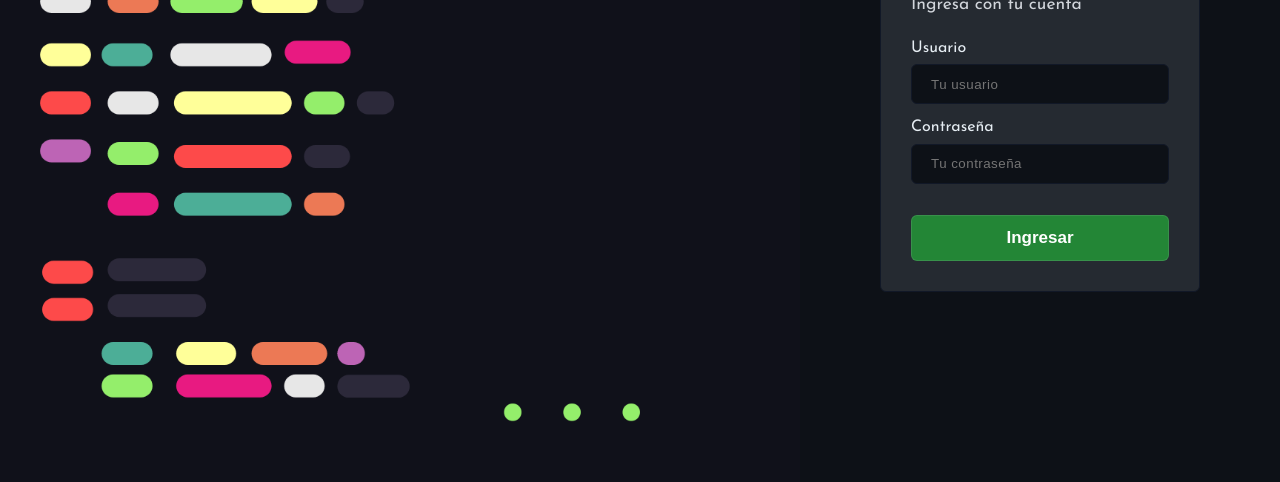
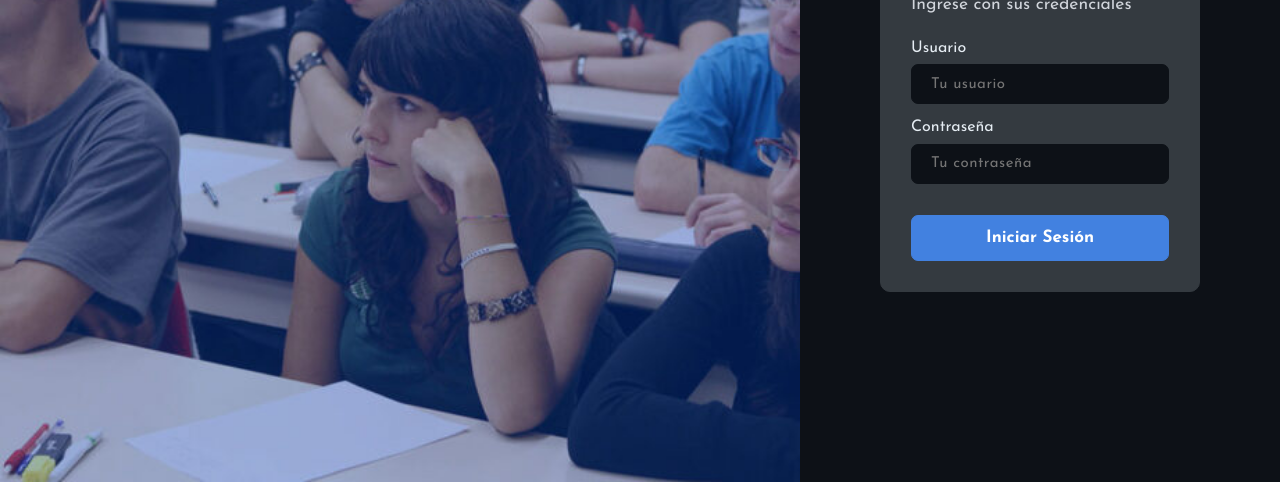
Before and after one commit to Sukeedori/MANAGEMENT_SYSTEM-, a plain HTML site: page index.html in a window 1280 px wide. Shown: the part 318-800 px from the top of the page. Drawn offline with Linux system fonts and the light colour scheme.

Commit message:
Correction of the Management System

```diff
--- a/index.html
+++ b/index.html
@@ -16,7 +16,7 @@
             <form class="login">
                 <div class="login-welcome">
                     <h1>¡Bienvenido!</h1>
-                    <h2>Ingresa con tu cuenta</h2>
+                    <h2>Ingrese con sus credenciales</h2>
                 </div>
                 <div class="text-field">
                     <label for="user">Usuario</label>
@@ -28,7 +28,7 @@
                     <input id="password" type="password" name="password" placeholder="Tu contraseña" required>
                     <div class="error-message">Contraseña incorrecta</div>
                 </div>
-                <button class="login-button" type="submit">Ingresar</button>
+                <button class="login-button" type="submit">Iniciar Sesión</button>
             </form>
         </main>
     </div>
--- a/style_login.css
+++ b/style_login.css
@@ -4,6 +4,7 @@
     margin: 0;
     padding: 0;
     box-sizing: border-box;
+    font-family: "Josefin Sans", sans-serif;
 }
 
 html {
@@ -13,7 +14,6 @@ html {
 body {
     background: #0d1117;
     height: 100%;
-    font-family: "Josefin Sans", sans-serif;
 }
 
 .container {
@@ -26,7 +26,7 @@ body {
 
 /*img-aside*/
 .img-login {
-    background: url('images/login/programing_style.png') repeat left center;
+    background: url('images/login/edu.jpg') repeat center center;
     background-size: cover;
     max-height: 90rem;
 }
@@ -41,7 +41,7 @@ body {
 }
 
 .login{
-    background-color: #30363db3;
+    background-color: #343a40;
     display: flex;
     position: relative;
     flex-direction: column;
@@ -51,8 +51,8 @@ body {
     padding: 30px;
     text-align: left;
     margin: 16px 0px 0px;
-    border:1px solid #111827;
-    border-radius: 6px;
+    border:1px solid #343a40;
+    border-radius: 10px;
     overflow: hidden;
     gap: 15px;
 }
@@ -87,15 +87,16 @@ body {
     max-width: 100%;
     width: 100%;
     min-height: 40px;
+    font-size: 15px;
     letter-spacing: .03rem;
-    border: 1px solid #111827;
-    border-radius: 6px;
+    border: 1px solid #0d1117;
+    border-radius: 7px;
     text-indent: 19px;
     outline: none;
 }
 
 .text-field input:focus {
-    outline: 2px solid #1f6feb;
+    outline: 2px solid #4281e0;
 }
 
 .text-field label {
@@ -115,14 +116,14 @@ body {
 
 .text-field input:user-invalid~.error-message {
     color: #e5484d;
-    font-size: 12.8px;
+    font-size: 14px;
     display: block;
     margin-top: 5px;
 }
 
 /*Button*/
 .login-button {
-    background: #238636;
+    background: #4281e0;
     color: #FFF;
     width: 100%;
     line-height: 44px;
@@ -131,14 +132,14 @@ body {
     place-items: center;
     margin-top: 16px;
     cursor: pointer;
-    border: 1px solid #f0f6fc1a;
-    border-radius: 6px;
+    border: 1px solid #4281e0;
+    border-radius: 7px;
     outline: none;
 }
 
 .login-button:hover{
-    background-color: #6366f1;
     opacity: .8;
+    background: #5f88ea;
 }
 
 /*Responsive*/
```
Also changed, not shown: images/login/edu.jpg (added).
